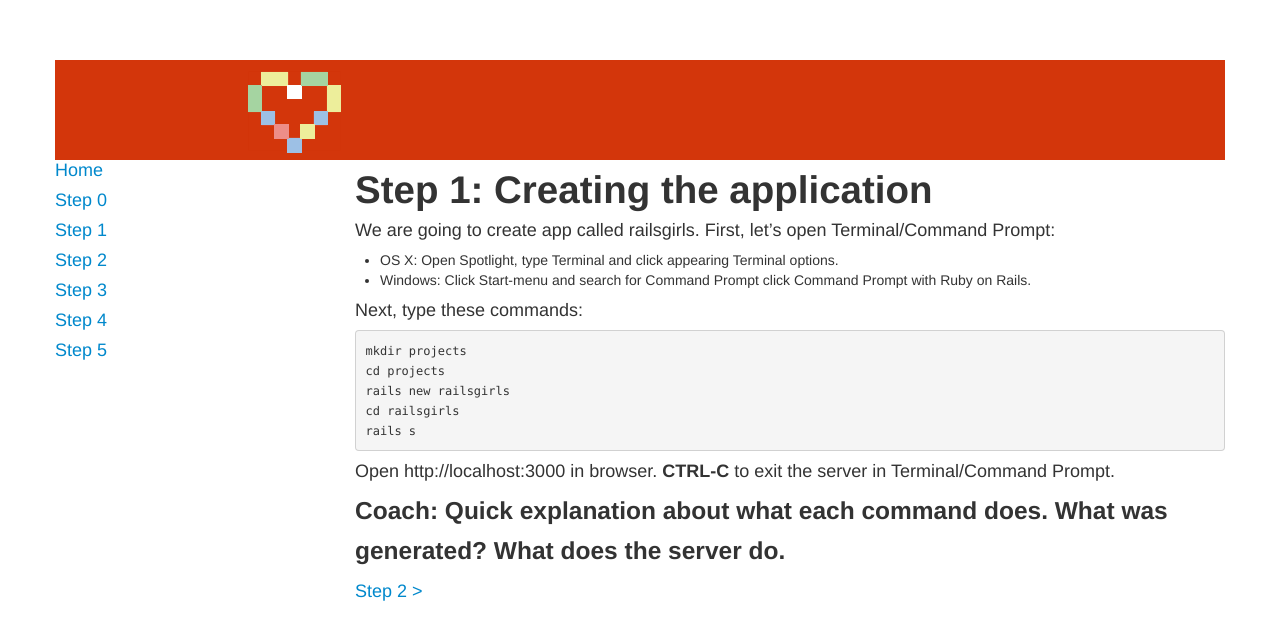
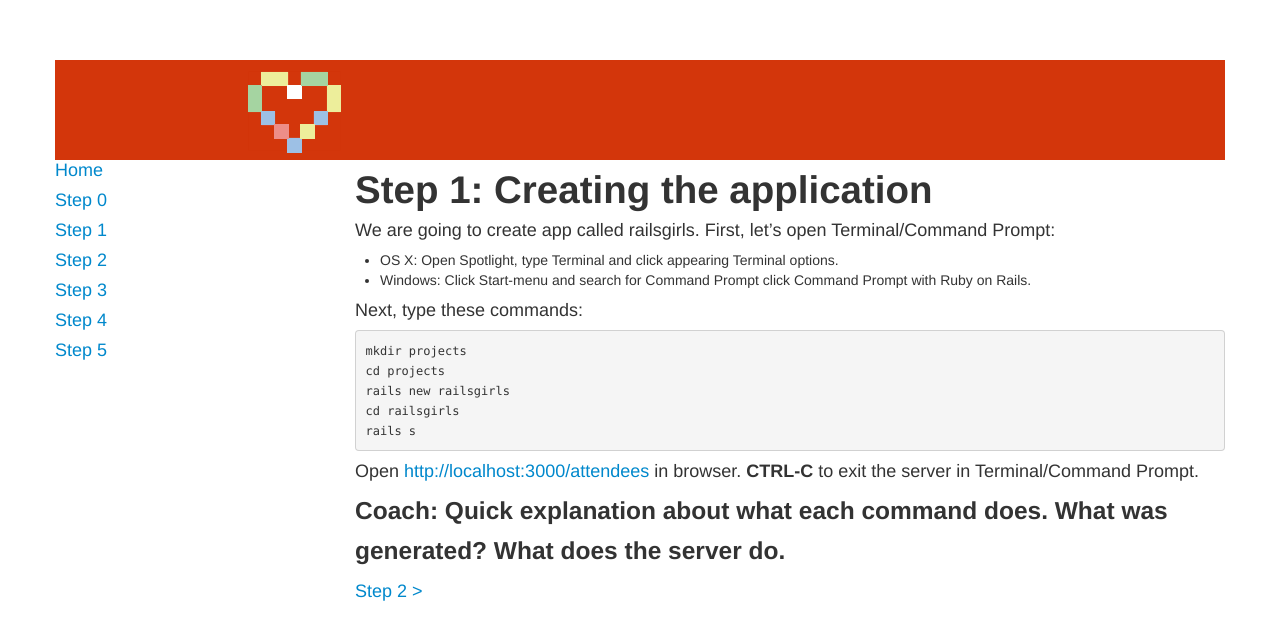
Before and after one commit to codecurious-bln/basic-curriculum, a Jekyll site: the page built from step1/index.md, in a window 1280 px wide. Shown: the top 640 px of the page. Built offline with Jekyll 4.4.1, drawn with Linux system fonts in a browser that asks for light colours; some of the changed lines change nothing that is shown.

Commit message:
added link markup for localhost

```diff
--- a/step1/index.md
+++ b/step1/index.md
@@ -17,7 +17,7 @@ Next, type these commands:
     cd railsgirls
     rails s
 
-Open http://localhost:3000 in browser.
+Open [http://localhost:3000/attendees](http://localhost:3000/attendees "localhost") in browser.
 **CTRL-C** to exit the server in Terminal/Command Prompt.
 
 ###Coach: Quick explanation about what each command does. What was generated? What does the server do.
```
